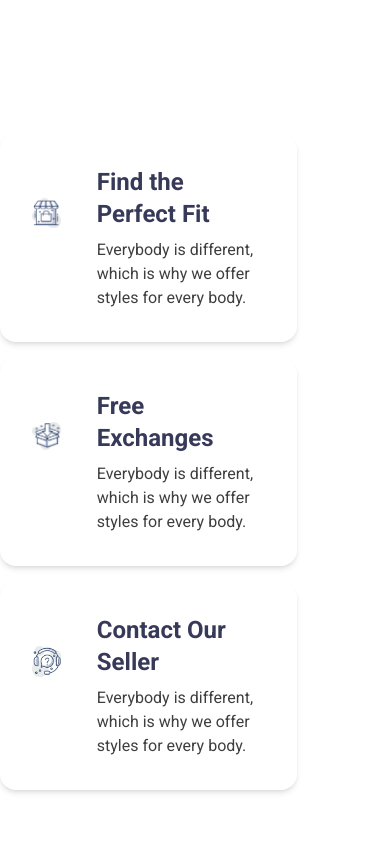
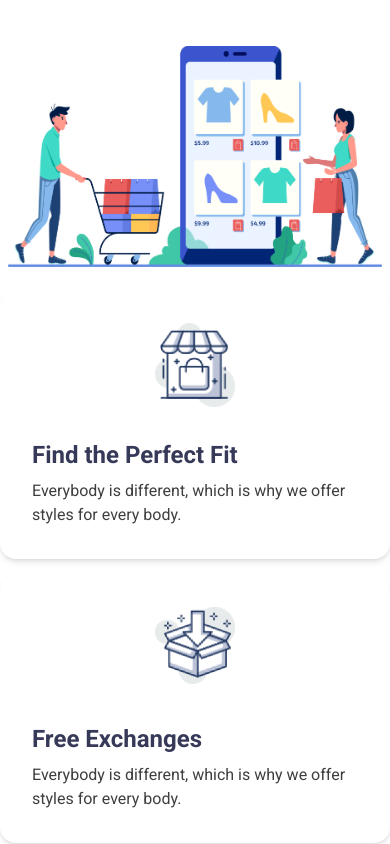
Before and after one commit to mashfika02/penguin-fashion, a plain HTML site: page index.html in a window 390 px wide. Shown: the part 4900-5744 px from the top of the page. Drawn offline with nearby package versions, Linux system fonts and the light colour scheme.

Commit message:
added responsive

```diff
--- a/index.html
+++ b/index.html
@@ -335,11 +335,15 @@
           </div>
         </div>
       </section>
-      <section class="flex gap-24 items-center mt-28 mb-28">
+      <section
+        class="flex flex-col-reverse md:flex-row gap-4 lg:gap-24 items-center mt-4 lg:mt-28 mb-28"
+      >
         <!-- left side -->
         <div>
           <!-- 1st card -->
-          <div class="flex items-center gap-9 p-8 rounded-2xl shadow-md mb-4">
+          <div
+            class="flex flex-col md:flex-row items-center gap-9 p-8 rounded-2xl shadow-md mb-4"
+          >
             <div class="w-20 h-20"><img src="icons/house.png" alt="" /></div>
             <div>
               <h3 class="text-2xl text-[#363958] font-bold pb-2 font-roboto">
@@ -352,7 +356,9 @@
             </div>
           </div>
           <!-- 2nd card -->
-          <div class="flex items-center gap-9 p-8 rounded-2xl shadow-md mb-4">
+          <div
+            class="flex flex-col md:flex-row items-center gap-9 p-8 rounded-2xl shadow-md mb-4"
+          >
             <div class="w-20 h-20"><img src="icons/box.png" alt="" /></div>
             <div>
               <h3 class="text-2xl text-[#363958] font-bold pb-2 font-roboto">
@@ -365,7 +371,9 @@
             </div>
           </div>
           <!-- 3rd card -->
-          <div class="flex items-center gap-9 p-8 rounded-2xl shadow-md mb-4">
+          <div
+            class="flex flex-col md:flex-row items-center gap-9 p-8 rounded-2xl shadow-md mb-4"
+          >
             <div class="w-20 h-20"><img src="icons/question.png" alt="" /></div>
             <div>
               <h3 class="text-2xl text-[#363958] font-bold pb-2 font-roboto">
@@ -379,7 +387,7 @@
           </div>
         </div>
         <!-- right side -->
-        <div class="w-2/4"><img src="images/shopping.png" alt="" /></div>
+        <div class="lg:w-2/4 p-2"><img src="images/shopping.png" alt="" /></div>
       </section>
     </main>
     <footer></footer>
```
